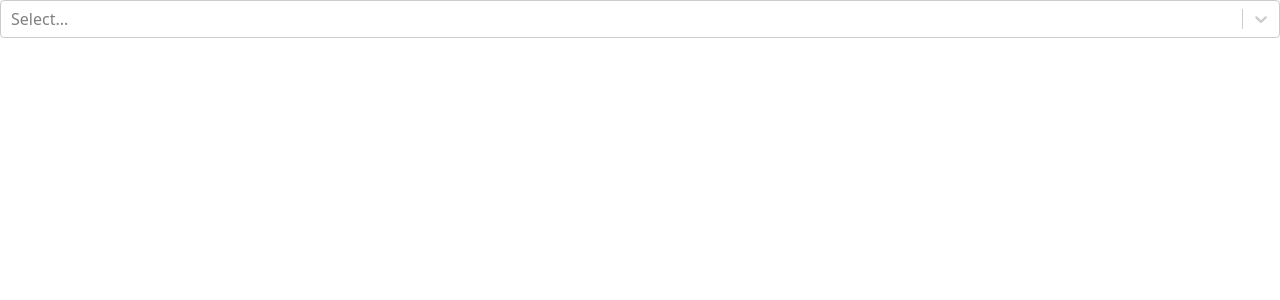
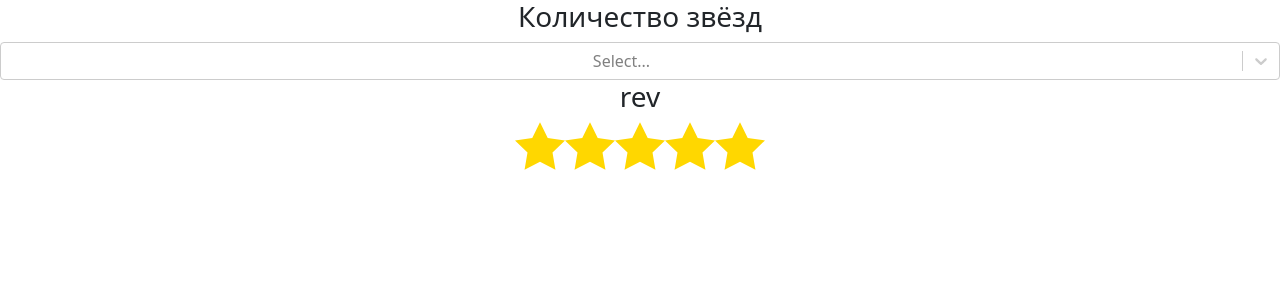
Before and after one commit to weltkind6/hotel-filter, a React (Create React App) app: page / in a window 1280 px wide. Shown: the top 300 px of the page. Built offline with nearby package versions, Linux system fonts and the light colour scheme.

Commit message:
use react icons

```diff
--- a/package.json
+++ b/package.json
@@ -9,6 +9,7 @@
     "bootstrap": "^5.1.3",
     "react": "^17.0.2",
     "react-dom": "^17.0.2",
+    "react-icons": "^4.3.1",
     "react-scripts": "5.0.0",
     "react-select": "^5.2.1",
     "sass": "^1.45.0",
--- a/src/App.js
+++ b/src/App.js
@@ -1,14 +1,18 @@
 import React from 'react'
 import './App.css';
-import Option from "./UI/Option";
+import Example from "./index";
+import Reviews from "./Components/Reviews/Reviews";
+import Like from "./Icons/Icons";
 
 function App() {
 
 
     return (
         <div className="App">
-            <h1>Hotel yo</h1>
-            <Option/>
+            <h3>Количество звёзд</h3>
+            <Example />
+            <Reviews />
+            <Like />
         </div>
     );
 }
--- /dev/null
+++ b/src/Components/Reviews/Reviews.jsx
@@ -0,0 +1,13 @@
+import React from 'react';
+
+
+
+const Reviews = () => {
+    return (
+        <div>
+            <h3>rev</h3>
+        </div>
+    );
+};
+
+export default Reviews;
--- /dev/null
+++ b/src/Icons/Icons.jsx
@@ -0,0 +1,17 @@
+import React from "react";
+import {ImStarFull} from "react-icons/im";
+
+
+const Like = () => {
+    return (
+        <div>
+            <ImStarFull style={{color: 'gold', fontSize: '50px'}}/>
+            <ImStarFull style={{color: 'gold', fontSize: '50px'}}/>
+            <ImStarFull style={{color: 'gold', fontSize: '50px'}}/>
+            <ImStarFull style={{color: 'gold', fontSize: '50px'}}/>
+            <ImStarFull style={{color: 'gold', fontSize: '50px'}}/>
+        </div>
+    )
+}
+
+export default Like;
--- a/src/UI/data.js
+++ b/src/UI/data.js
@@ -1,12 +1,7 @@
 export const colourOptions = [
-    { value: "ocean", label: "Ocean", color: "#00B8D9" },
-    { value: "blue", label: "Blue", color: "#0052CC" },
-    { value: "purple", label: "Purple", color: "#5243AA" },
-    { value: "red", label: "Red", color: "#FF5630" },
-    { value: "orange", label: "Orange", color: "#FF8B00" },
-    { value: "yellow", label: "Yellow", color: "#FFC400" },
-    { value: "green", label: "Green", color: "#36B37E" },
-    { value: "forest", label: "Forest", color: "#00875A" },
-    { value: "slate", label: "Slate", color: "#253858" },
-    { value: "silver", label: "Silver", color: "#666666" }
+    {value: "one", label: "1 звёзда", color: "#00BB6D"},
+    {value: "two", label: "2 звёзды", color: "#00BB6D"},
+    {value: "three", label: "3 звёзды", color: "#5243AA"},
+    {value: "four", label: "4 звезды", color: "#FF5630"},
+    {value: "five", label: "5 звёзд", color: "#FF8B00"},
 ];
--- a/src/index.js
+++ b/src/index.js
@@ -7,6 +7,7 @@ import makeAnimated from "react-select/animated";
 import {components} from "react-select";
 import {colourOptions} from "./UI/data";
 import MySelect from "./UI/MySelect";
+import App from "./App";
 
 const Option = props => {
     return (
@@ -62,6 +63,6 @@ export default class Example extends Component {
 }
 
 const rootElement = document.getElementById("root");
-ReactDOM.render(<Example/>, rootElement);
+ReactDOM.render(<App/>, rootElement);
 
 reportWebVitals();
```
Also changed, not shown: src/UI/Option.jsx (deleted), 1 other file (tests, documents, lock files or other folders).
